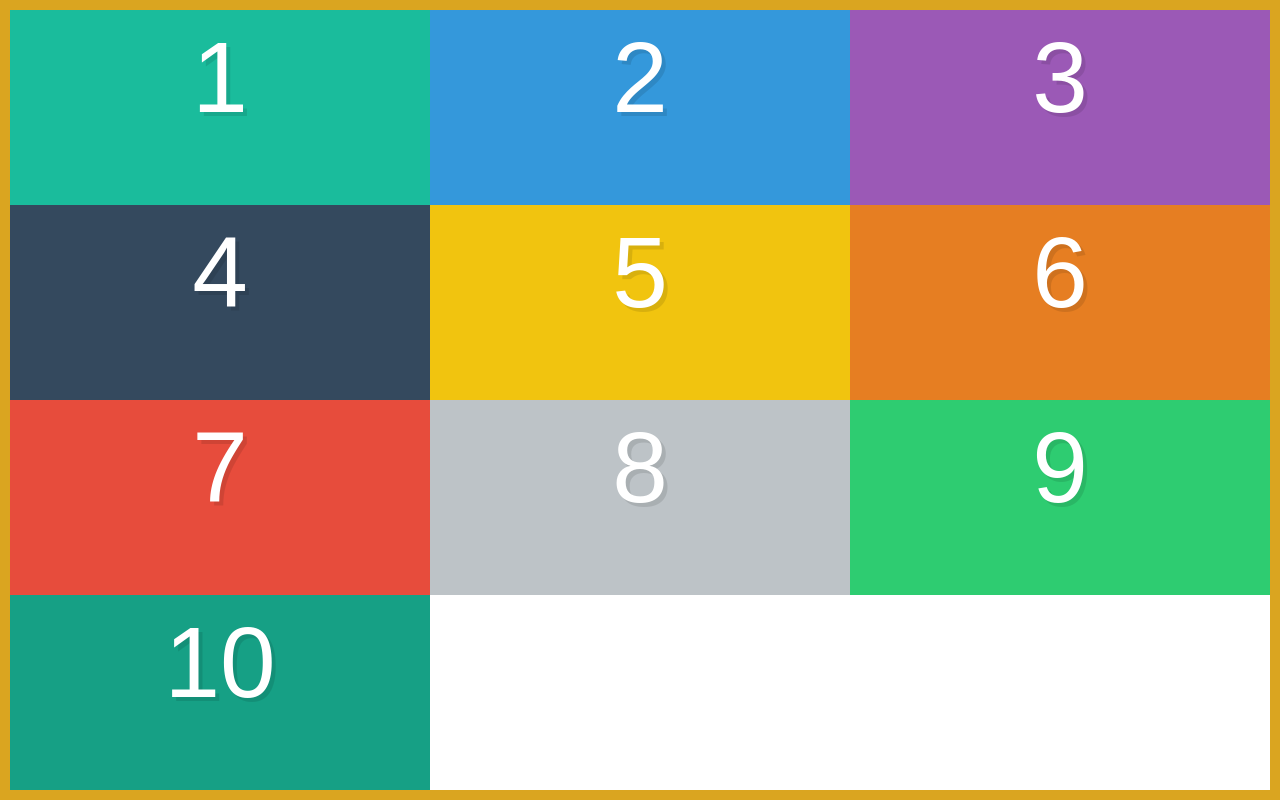
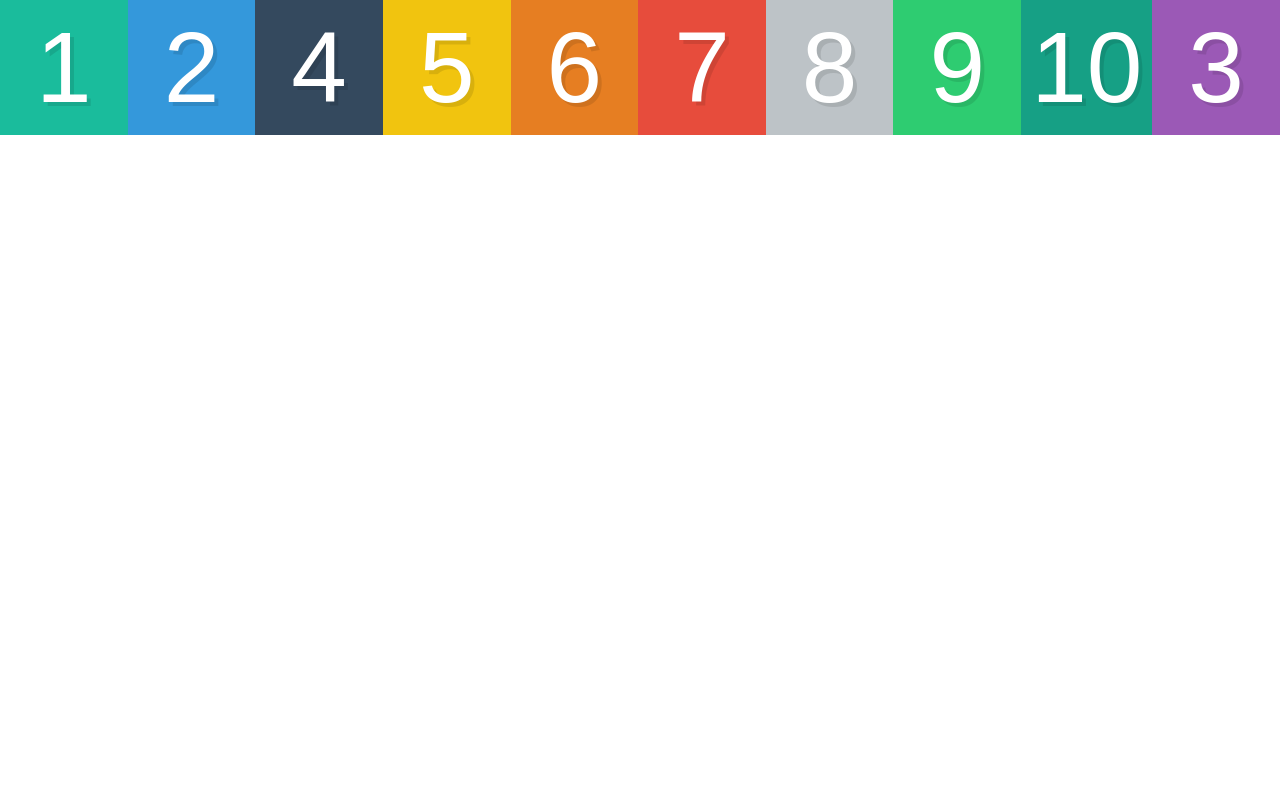
Before and after one commit to erferguson/WTFB, a plain HTML site: page EF/index.html in a window 1280 px wide. Drawn offline with Linux system fonts and the light colour scheme.

Commit message:
completed > FB Ordering

```diff
--- a/EF/style.css
+++ b/EF/style.css
@@ -30,13 +30,14 @@ input[type=reset],input[type=submit]{-webkit-appearance:button;cursor:pointer;}b
 
 /* We start writing out flexbox here. The above is just page setup */
 .container {
-  display:flex;
-  border:10px solid goldenrod;
-  min-height:100vh;
-  flex-wrap: wrap;
-  flex-direction: row;
+    display:flex;
 }
 
 .box {
-  width: 33.3333333%;
+    flex: 1;
+    /* order: 1; */
 }
+
+.box3{
+    order:1;
+}
```
Also changed, not shown: EF/NOTES.md (added, +7 -0 lines), EF/index.html (+1 -1 lines).
